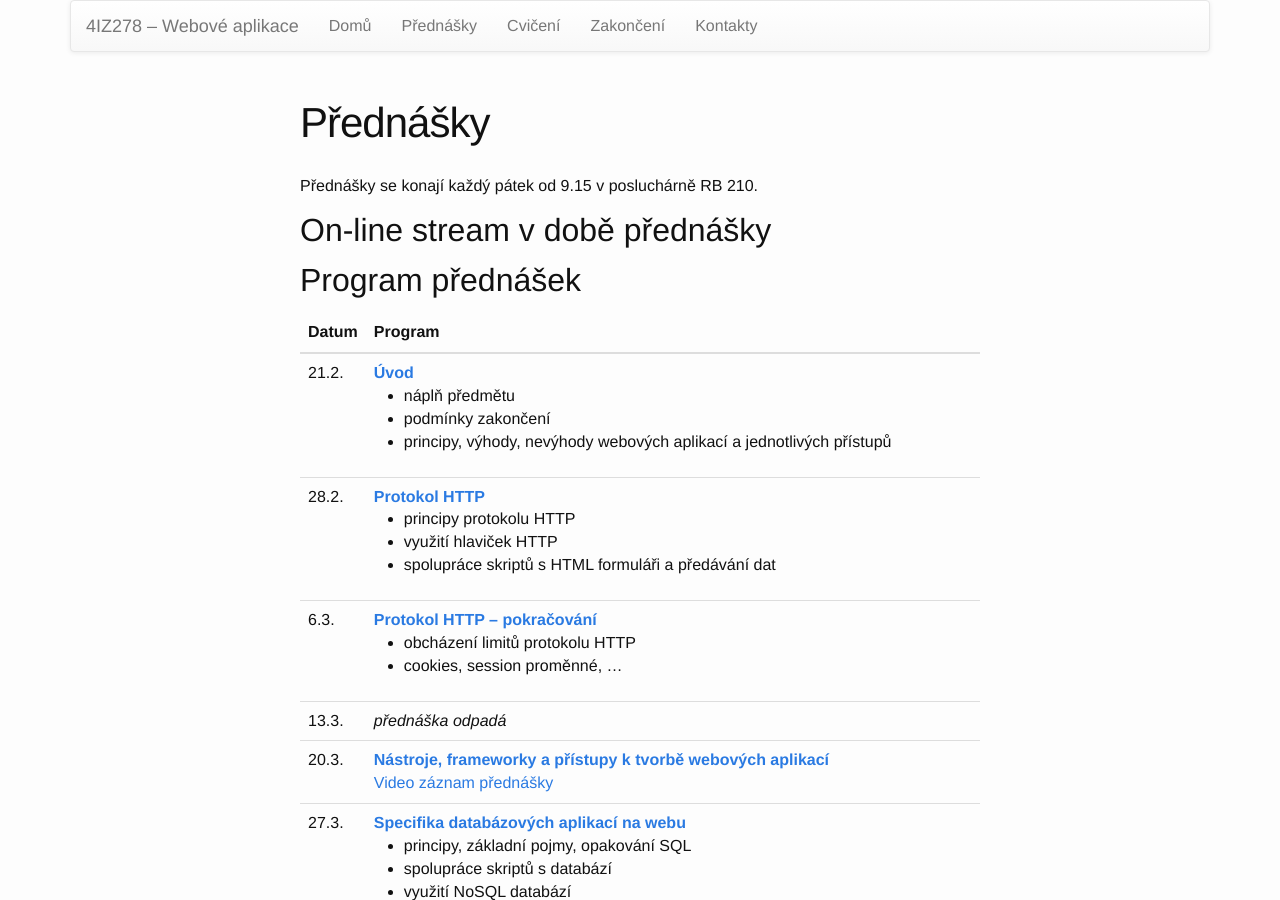
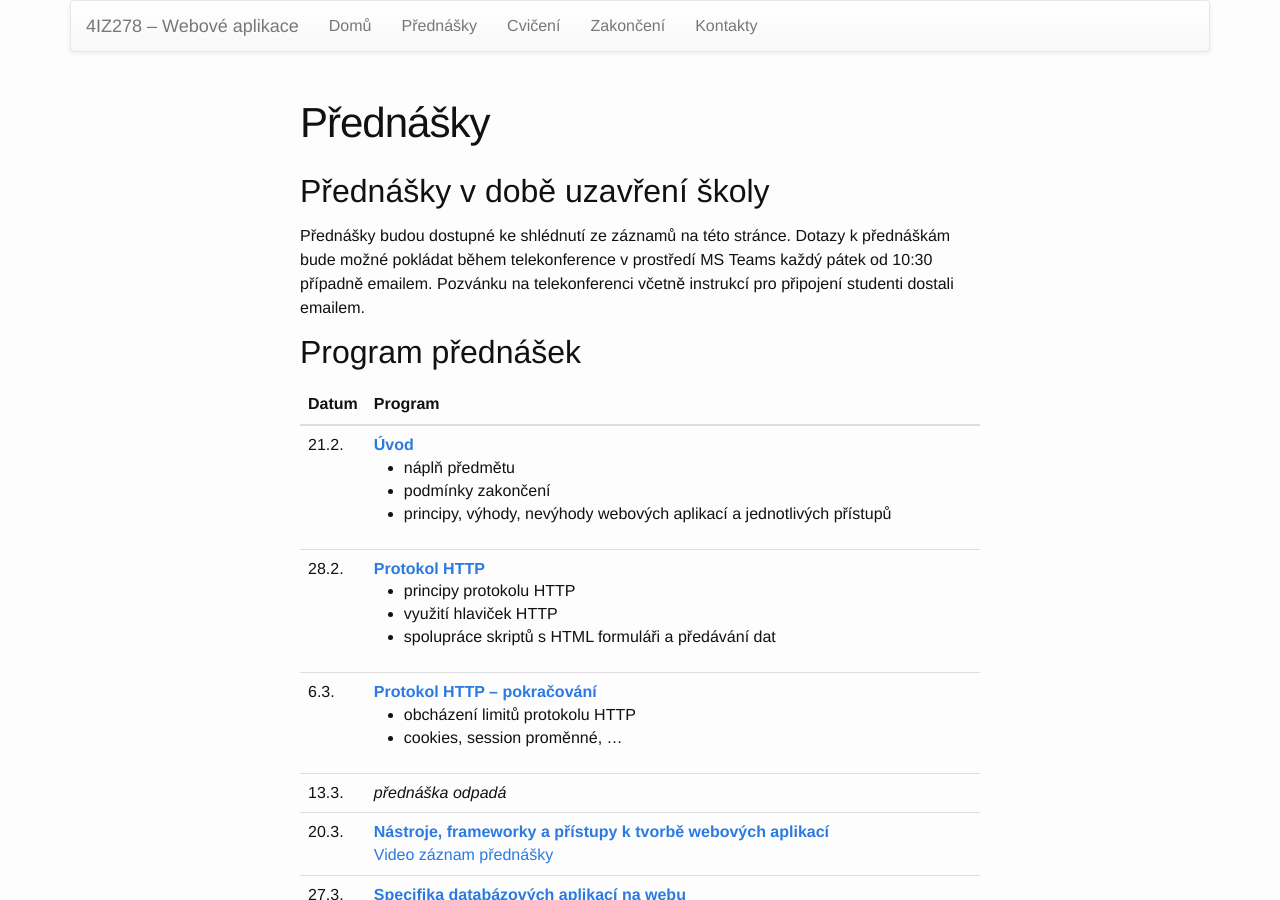
Before and after one commit to 4iz278/4iz278.github.io, a Jekyll site: the page built from prednasky/index.html, in a window 1280 px wide and 900 px high. Built offline with Jekyll 4.4.1, drawn with Linux system fonts in a browser that asks for light colours; nearby versions of some CDN libraries.

Commit message:
Aktualizace

```diff
--- a/prednasky/index.html
+++ b/prednasky/index.html
@@ -3,13 +3,17 @@ layout: page
 title: Přednášky
 ---
 
+<!--
 <p>Přednášky se konají každý pátek od 9.15 v posluchárně RB&nbsp;210.</p>
+-->
 
-<h2>On-line stream v době přednášky</h2>
+<h2>Přednášky v době uzavření školy</h2>
 
-<!--
-<iframe width="560" height="315" src="https://www.youtube.com/embed/FMbQltUHAMM" frameborder="0" allow="accelerometer; autoplay; encrypted-media; gyroscope; picture-in-picture" allowfullscreen></iframe>
--->
+<p>Přednášky budou dostupné ke shlédnutí ze záznamů na této
+stránce. Dotazy k přednáškám bude možné pokládat během telekonference
+v prostředí MS Teams každý pátek od 10:30 případně emailem. Pozvánku
+na telekonferenci včetně instrukcí pro připojení studenti dostali
+emailem.</p>
 
 <h2>Program přednášek</h2>
 
```
